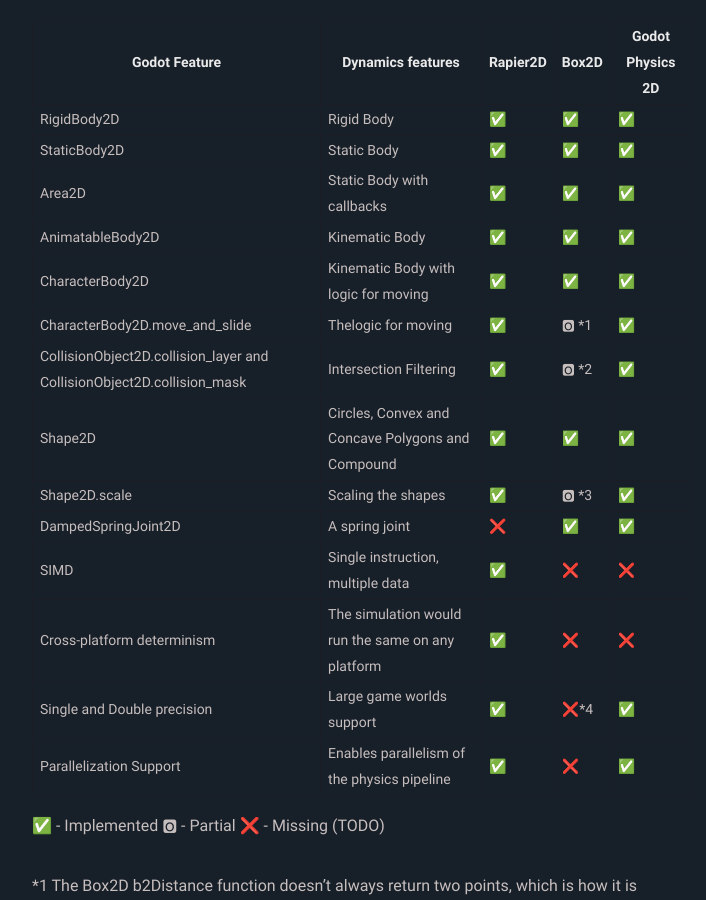
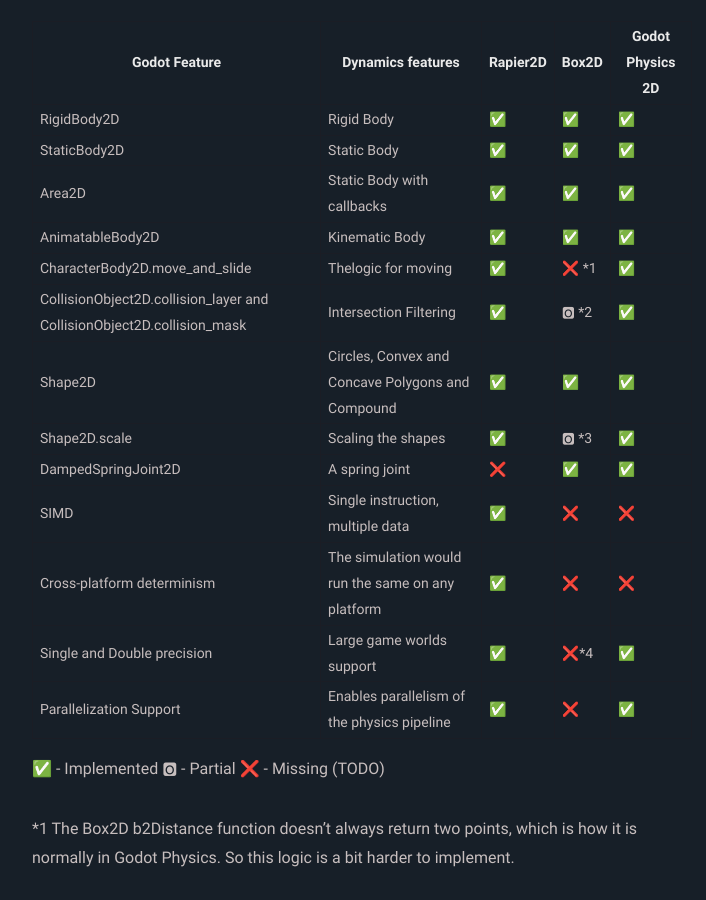
Before and after one commit to appsinacup/appsinacup.github.io, a Jekyll site: the page built from _posts/2023-10-29-godot-physics-vs-box2d-vs-rapier2d.md, in a window 1280 px wide and 900 px high, scrolled down 1834 px. Shown: the whole window, without its empty margins (278-984 px from the left). Built offline with Jekyll 4.4.1, drawn with Linux system fonts in a browser that asks for light colours.

Commit message:
Update 2023-10-29-godot-physics-vs-box2d-vs-rapier2d.md

```diff
--- a/_posts/2023-10-29-godot-physics-vs-box2d-vs-rapier2d.md
+++ b/_posts/2023-10-29-godot-physics-vs-box2d-vs-rapier2d.md
@@ -36,8 +36,7 @@
 |StaticBody2D|Static Body|✅|✅|✅|
 |Area2D|Static Body with callbacks|✅|✅|✅|
 |AnimatableBody2D|Kinematic Body|✅|✅|✅|
-|CharacterBody2D|Kinematic Body with logic for moving|✅|✅|✅|
-|CharacterBody2D.move_and_slide|Thelogic for moving|✅|🅾 *1|✅|
+|CharacterBody2D.move_and_slide|Thelogic for moving|✅|❌ *1|✅|
 |CollisionObject2D.collision_layer and CollisionObject2D.collision_mask|Intersection Filtering|✅|🅾 *2|✅|
 |Shape2D|Circles, Convex and Concave Polygons and Compound|✅|✅|✅|
 |Shape2D.scale|Scaling the shapes|✅|🅾 *3|✅|
```
